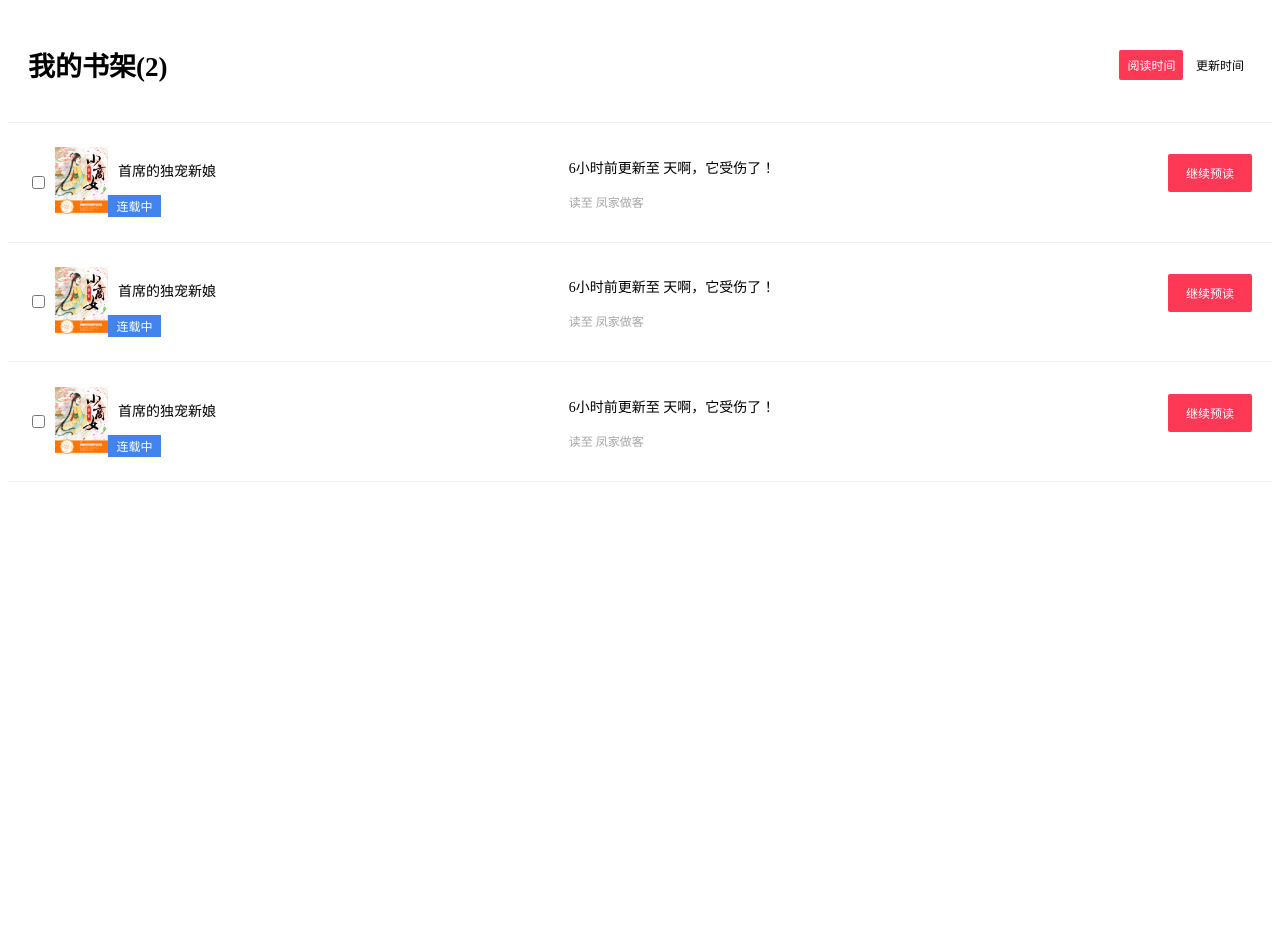
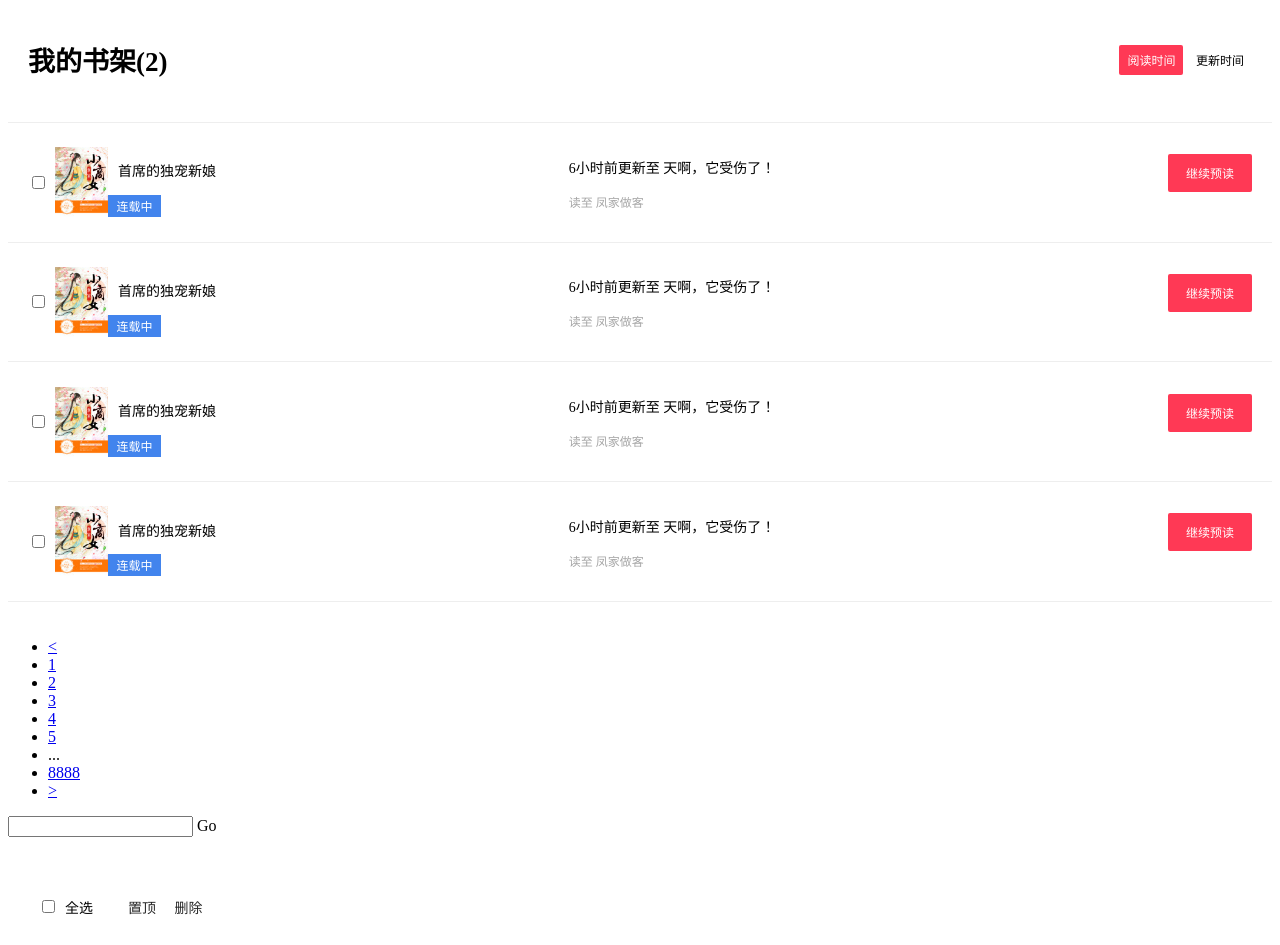
Before and after one commit to heliang0915/node-demo-server, a website: page pc/_pages/_me.html in a window 1280 px wide. Shown: the part 460-1405 px from the top of the page. Before the commit the page ends 950 px from the top, so only its background shows below. Drawn offline with nearby package versions, Linux system fonts and the light colour scheme; files that its build step writes are made by us from their sources.

Commit message:
添加我的页部分

```diff
--- a/package.json
+++ b/package.json
@@ -3,7 +3,7 @@
   "version": "0.0.0",
   "private": true,
   "scripts": {
-    "start": "node ./bin/www"
+      "start": "node ./bin/www"
   },
   "dependencies": {
     "body-parser": "~1.17.1",
--- a/pc/_pages/_me.html
+++ b/pc/_pages/_me.html
@@ -9,7 +9,6 @@
                 <p>ID:598481337</p>
             </div>
         </div>
-
         <div class="user-info">
             <ul>
                 <li class="active"><a href="#">我的书架<em>2</em></a></li>
@@ -27,7 +26,6 @@
                 <a  class="small btn-active normal" href="#">更新时间</a>
             </div>
         </div>
-
         <div class="book-list">
             <label for="book_id">
                 <div class="book-item">
@@ -39,7 +37,6 @@
                                 <span>连载中</span>
                             </a>
                         </div>
-
                         <div class="book-in">
                             <h4><a href="#">首席的独宠新娘</a></h4>
                             <p>韩降雪</p>
@@ -49,7 +46,6 @@
                         <h3><a href="#">6小时前更新至 天啊，它受伤了！</a></h3>
                         <p><a href="#">读至 凤家做客</a></p>
                     </div>
-
                     <div class="book-btn">
                         <a href="" class="btn-active">继续预读</a>
                         <div class="book-opt">
@@ -58,9 +54,11 @@
                         </div>
                     </div>
                 </div>
+            </label>
+            <label for="book_id_2">
                 <div class="book-item">
                     <div class="book-info">
-                        <input type="checkbox" id="book_id">
+                        <input type="checkbox" id="book_id_2">
                         <div class="img-div">
                             <a href="#">
                                 <img src="../assets/images/hot1.jpg" alt="图片">
@@ -87,9 +85,41 @@
 
                     </div>
                 </div>
+            </label>
+            <label for="book_id_3">
                 <div class="book-item">
                     <div class="book-info">
-                        <input type="checkbox" id="book_id">
+                        <input type="checkbox" id="book_id_3">
+                        <div class="img-div">
+                            <a href="#">
+                                <img src="../assets/images/hot1.jpg" alt="图片">
+                                <span>连载中</span>
+                            </a>
+                        </div>
+
+                        <div class="book-in">
+                            <h4><a href="#">首席的独宠新娘</a></h4>
+                            <p>韩降雪</p>
+                        </div>
+                    </div>
+                    <div class="book-title">
+                        <h3><a href="#">6小时前更新至 天啊，它受伤了！</a></h3>
+                        <p><a href="#">读至 凤家做客</a></p>
+                    </div>
+
+                    <div class="book-btn">
+                        <a href="" class="btn-active">继续预读</a>
+                        <div class="book-opt">
+                            <a href="#">置顶</a>
+                            <a href="#">删除</a>
+                        </div>
+                    </div>
+                </div>
+            </label>
+            <label for="book_id_4">
+                <div class="book-item">
+                    <div class="book-info">
+                        <input type="checkbox" id="book_id_4">
                         <div class="img-div">
                             <a href="#">
                                 <img src="../assets/images/hot1.jpg" alt="图片">
@@ -117,6 +147,35 @@
                 </div>
             </label>
         </div>
+        <!--分页样式-->
+        <div class="page-part">
+            <div class="page">
+                <ul>
+                    <li class="pre"><a href="#">&lt;</a></li>
+                    <li class="active">  <a href="#">1</a></li>
+                    <li><a href="#">2</a></li>
+                    <li><a href="#">3</a></li>
+                    <li><a href="#">4</a></li>
+                    <li><a href="#">5</a></li>
+                    <li>...</li>
+                    <li><a href="#">8888</a></li>
+                    <li class="next"><a href="#">&gt;</a></li>
+                </ul>
+                <div class="go">
+                    <input maxlength="4" type="text">
+                    <span>Go</span>
+                </div>
+            </div>
 
+        </div>
+        <!--底部 操作-->
+        <div class="me-footer-bottom">
+            <input id="selectAll" type="checkbox" >
+            <label for="selectAll">全选</label>
+            <div>
+                <a href="#">置顶</a>
+                <a href="#">删除</a>
+            </div>
+        </div>
     </div>
 </div>
--- a/pc/sass/me.scss
+++ b/pc/sass/me.scss
@@ -1,6 +1,8 @@
 @import './common/index';
 .wrap-right{
-  padding:10px 0 0;
+  padding: 0;
+
+  background:transparent !important;
 }
 .my-bg{
   background:bg('bg.png') ;
@@ -94,9 +96,10 @@
 }
 .me-title{
   font-size:18px;
+  background: #FFF;
   @extend %flex;
   justify-content: space-between;
-  padding:15px 20px;
+  padding:20px 20px;
   border-bottom:1px solid $lighterGrayColor;
   //a{
   //  @include common-a;
@@ -115,7 +118,7 @@
 
 }
 .book-list{
-
+  background: #FFF;
   .book-item{
     padding:15px 20px;
     border-bottom: 1px solid $lighterGrayColor;
@@ -204,9 +207,33 @@
             visibility: hidden;
           }
       }
+    }
+  }
+}
 
-
-    }
+//分页部分
+.page-part{
+  background: #FFF;
+  margin:0 !important;
+  padding:20px 0 30px;
+}
+//底部
+.me-footer-bottom{
+  background: #FFF;
+  margin-top:10px;
+  padding:20px 30px;
+  @extend %flex;
+  font-size:14px;
+  input{
+    margin-right:10px;
+  }
+  label{
+    margin-right: 20px;
+  }
+  a{
+    @include common-a;
+    font-size:14px;
+    margin-left: 15px;
   }
 }
 
```
